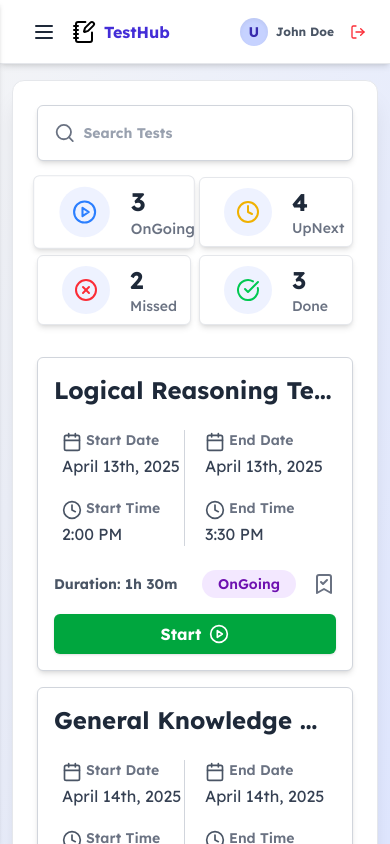
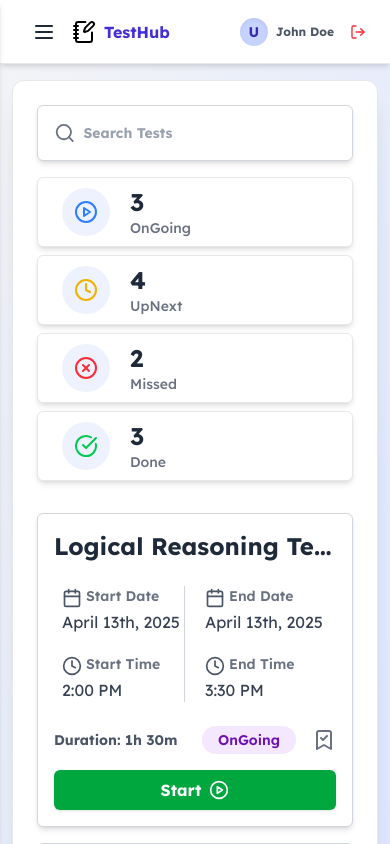
Before and after one commit to thoughtprotech/evalus-student-portal, a Next.js app: page /dashboard in a window 390 px wide. Built offline with nearby package versions, Linux system fonts and the light colour scheme.

Commit message:
Resonisiveness fixes

```diff
--- a/src/app/dashboard/page.tsx
+++ b/src/app/dashboard/page.tsx
@@ -71,14 +71,12 @@ export default function Index() {
     <div className="w-full h-full flex flex-col space-y-8">
       {/* Page Header */}
       <div className="w-full mx-auto flex flex-col-reverse md:flex-row justify-between items-center gap-4">
-        <div className="md:flex grid grid-cols-2 gap-2 md:gap-0 space-x-4 w-full lg:w-fit">
+        <div className="md:flex grid grid-cols-1 gap-2 md:gap-0 space-x-4 w-full lg:w-fit">
           {tabCardData.map((tabData, index) => (
             <div
               key={tabData.label}
               onClick={() => setCurrentTab(index)}
-              className={`w-full cursor-pointer transition transform hover:scale-105 ${
-                currentTab === index ? "scale-105" : ""
-              }`}
+              className={`w-full cursor-pointer transition transform hover:scale-105`}
             >
               <StatCard
                 label={tabData.label}
--- a/src/app/page.tsx
+++ b/src/app/page.tsx
@@ -82,7 +82,7 @@ export default function Home() {
               </p>
             )}
           </div>
-          <div className="flex items-center justify-between">
+          <div className="flex flex-col gap-2 md:flex md:flex-row items-center justify-between">
             <div className="flex items-center">
               <input
                 id="remember-me"
```
